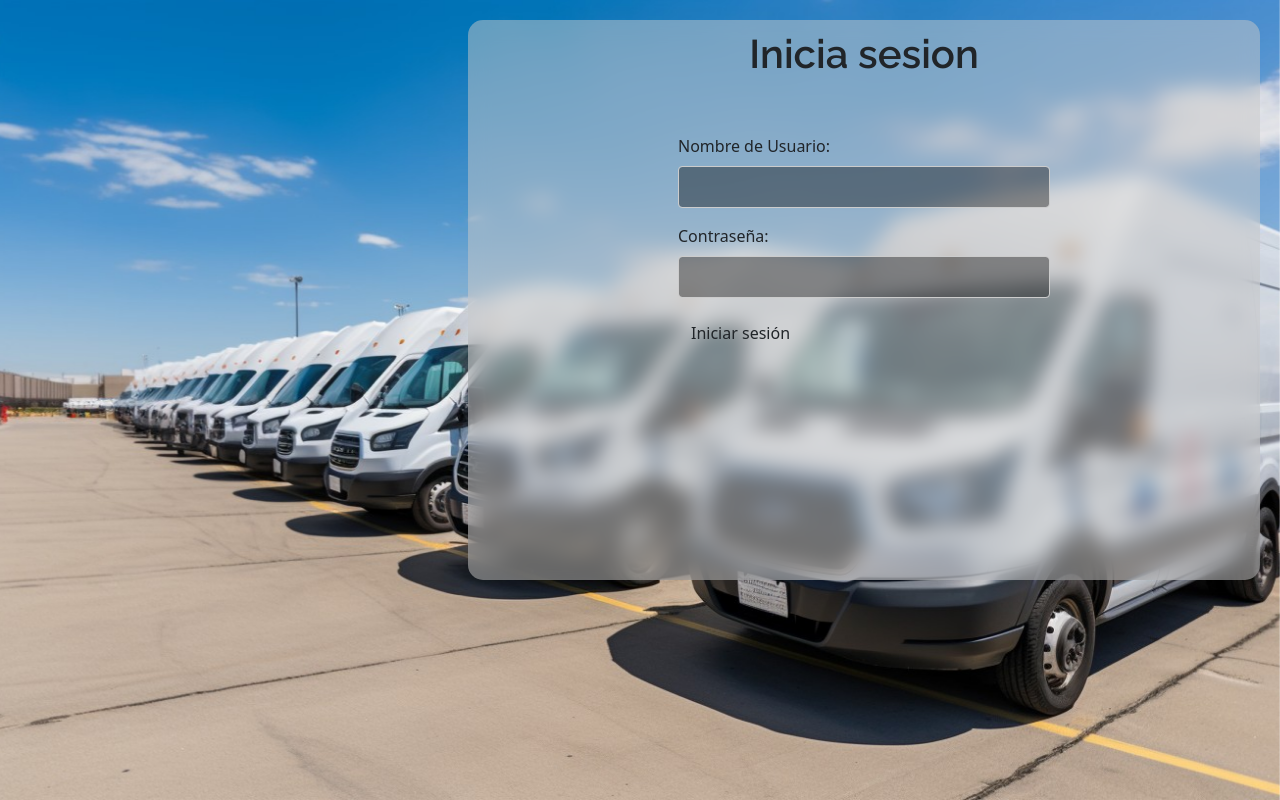
After one commit to Aarontobar/Proyecto, a Django app: page /login-user/ in a window 1280 px wide. The commit adds this page. Run offline with Django 5.2, Linux system fonts and the light colour scheme; some libraries are stand-ins or nearby versions.

Commit message:
empece la pagina para poder administrar los transfers

```diff
--- /dev/null
+++ b/proyecto/app/templates/Login.html
@@ -0,0 +1,75 @@
+{% load static %}
+<!DOCTYPE html>
+<html lang="en">
+<head>
+    <meta charset="UTF-8">
+    <meta name="viewport" content="width=device-width, initial-scale=1.0">
+    <title>Inicio</title>
+    <link rel="stylesheet" href="{% static 'css/bootstrap.min.css' %}">
+    <link rel="preconnect" href="https://fonts.googleapis.com">
+    <link rel="preconnect" href="https://fonts.gstatic.com" crossorigin>
+    <link href="https://fonts.googleapis.com/css2?family=Raleway:ital,wght@0,100..900;1,100..900&display=swap" rel="stylesheet">
+    <link rel="stylesheet" href="{% static 'css/login.css' %}">
+</head>
+<body>
+    <div id="carouselExampleIndicators" class="carousel slide" data-bs-ride="carousel">
+        <div class="carousel-inner">
+            <div class="carousel-item active">
+                <img src="{% static 'img/slide1.jpg' %}" class="d-block w-100" alt="...">
+            </div>
+            <div class="carousel-item">
+                <img src="{% static 'img/slide2.jpg' %}" class="d-block w-100" alt="...">
+            </div>
+            <div class="carousel-item">
+                <img src="{% static 'img/slide3.jpg' %}" class="d-block w-100" alt="...">
+            </div>
+        </div>
+    </div>
+
+    <div class="custom-square">
+        <div class="container">
+            <div class="row justify-content-center">
+                <div class="col-md-8">
+                    <h1 class="text-center">Inicia sesion</h1>
+                </div>
+            </div>
+        </div>
+        {% if messages %}
+        {% for message in messages %}
+            <div>{{ message }}</div>
+        {% endfor %}
+    {% endif %}
+    <form method="post">
+        {% csrf_token %}
+        <div class="container">
+            <div class="row justify-content-center mt-5">
+                <div class="col-md-6">
+                    <div class="form-group">
+                        <label for="username">Nombre de Usuario:</label>
+                        <input type="text" id="username" name="username" class="form-control" required>
+                    </div>
+                </div>
+            </div>
+
+            <div class="row justify-content-center">
+                <div class="col-md-6">
+                    <div class="form-group">
+                        <label for="password">Contraseña:</label>
+                        <input type="password" id="password" name="password" class="form-control" required>
+                    </div>
+                </div>
+            </div>
+
+            <div class="row justify-content-center">
+                <div class="col-md-6">
+                    <button type="submit" class="btn btn-block">Iniciar sesión</button>
+                </div>
+            </div>
+        </div>
+    </form>
+    </div>
+
+    <script src="{% static 'js/bootstrap.bundle.min.js' %}"></script>
+    <script src="{% static 'js/catalogo.js' %}"></script>
+</body>
+</html>
--- a/proyecto/app/views.py
+++ b/proyecto/app/views.py
@@ -3,6 +3,9 @@ from .models import transfer, Reserva, Cliente
 from datetime import datetime
 from django.urls import reverse
 import logging
+from django.contrib.auth import authenticate, login
+from django.contrib import messages
+from django.contrib.auth.decorators import login_required
 
 
 logger = logging.getLogger(__name__)
@@ -82,3 +85,26 @@ def reserva(request, reserva_id):
     reserva = get_object_or_404(Reserva, id_reserva=reserva_id)
     chofer_del_transfer = reserva.transfer_utilizado.conductor
     return render(request, 'reserva.html', {'reserva': reserva, 'chofer_del_transfer': chofer_del_transfer})
+
+def login_user(request):
+    if request.method == 'POST':
+        print("DEBUG: POST request received")
+
+        username = request.POST.get('username')
+        password = request.POST.get('password')
+        print(f"DEBUG: Username: {username}, Password: {password}")
+
+        user = authenticate(request, username=username, password=password)
+        if user is not None:
+            print("DEBUG: Authentication successful")
+            login(request, user)
+            return redirect('administrar')  # Redirige a la página de dashboard o donde sea necesario
+        else:
+            print("DEBUG: Authentication failed")
+            messages.error(request, 'Credenciales inválidas. Por favor, inténtelo de nuevo.')
+
+    return render(request, 'login.html')
+
+@login_required
+def administrar(request):
+    return render(request, 'administrar.html')
--- a/proyecto/proyecto/urls.py
+++ b/proyecto/proyecto/urls.py
@@ -27,4 +27,6 @@ urlpatterns = [
     path('transfers/', views.transfers, name='transfers'),
     path('procesar_reserva/', views.procesar_reserva, name='procesar_reserva'),
     path('reserva/<int:reserva_id>/', views.reserva, name='reserva'),
+    path('login-user/', views.login_user, name='login-user'),
+    path('administrar/', views.administrar, name='administrar')
 ]
--- a/proyecto/static/css/catalogo.css
+++ b/proyecto/static/css/catalogo.css
@@ -88,7 +88,7 @@ h1, h3 {
 
 
 .custom-square h1 {
-    margin-top: 10px; /* Ajusta el margen superior según sea necesario */
+    margin-top: 10px;
 }
 
 .transfer-card {
--- /dev/null
+++ b/proyecto/static/css/login.css
@@ -0,0 +1,95 @@
+body, html {
+    height: 100%;
+    margin: 0;
+}
+
+@media (max-width: 767.98px) {
+    .btn-block {
+        display: block;
+        width: 100%;
+    }
+}
+
+h1, h3 {
+    font-family: "Raleway", sans-serif;
+    font-optical-sizing: auto;
+    font-weight: 550;
+    font-style: normal;
+  }
+
+#carouselExampleIndicators {
+    width: 100%;
+    height: 100vh;
+    overflow: auto;
+    position: relative;
+}
+
+.carousel-inner {
+    width: 100%;
+    height: 100%;
+}
+
+.carousel-item {
+    height: 100%;
+}
+
+.carousel-item img {
+    width: 100%;
+    height: 100%;
+    object-fit: cover;
+}
+
+.custom-square {
+    margin-left: 10px;
+    position: fixed;
+    top: 20px;
+    right: 20px;
+    width: calc(65% - 40px);
+    height: calc(75vh - 40px);
+    background-color: rgba(200, 200, 200, 0.5);
+    border-radius: 15px;
+    box-sizing: border-box;
+    z-index: 1000;
+    backdrop-filter: blur(10px);
+    overflow-y: auto;
+
+    @media (max-width: 768px) {
+        width: 100%;
+        height: 100%;
+        top: 0;
+        right: 0;
+    }
+}
+
+
+.custom-square h1 {
+    margin-top: 10px;
+}
+
+.form-group {
+    margin-bottom: 1rem; /* Espacio entre grupos de campos */
+}
+
+.form-group label {
+    display: block; /* Mostrar etiquetas como bloques (encima de los inputs) */
+    margin-bottom: 0.5rem; /* Espacio entre etiqueta y campo */
+}
+
+.form-control {
+    width: 100%; /* Ancho completo para los inputs */
+    padding: 0.5rem; /* Espaciado interno */
+    font-size: 1rem; /* Tamaño de fuente */
+    background-color: rgba(0, 0, 0, 0.379); /* Color de fondo */
+    border: 1px solid #ccc; /* Borde del input */
+    border-radius: 4px; /* Bordes redondeados */
+    box-sizing: border-box; /* Ajuste del modelo de caja */
+}
+
+.reservation-form {
+    max-width: 800px; /* Ancho máximo del formulario */
+    margin: 0 auto; /* Centrar horizontalmente el formulario */
+    padding: 1.5rem; /* Espaciado interno del formulario */
+    border-radius: 8px; /* Bordes redondeados del formulario */
+    margin-top: 2rem; /* Espacio superior */
+    margin-bottom: 2rem; /* Espacio inferior */
+}
```
Also changed, not shown: proyecto/app/templates/administrar.html (added, +131 -0 lines), proyecto/db.sqlite3.
